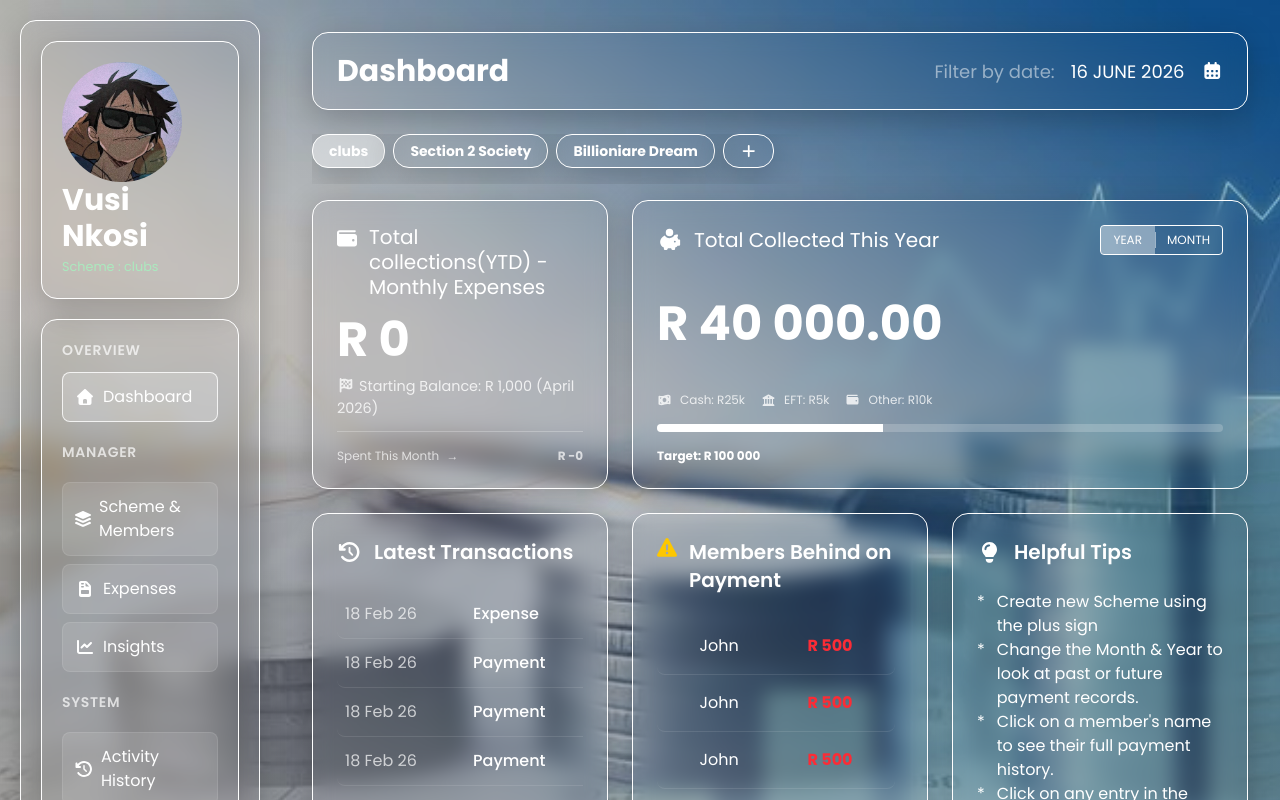
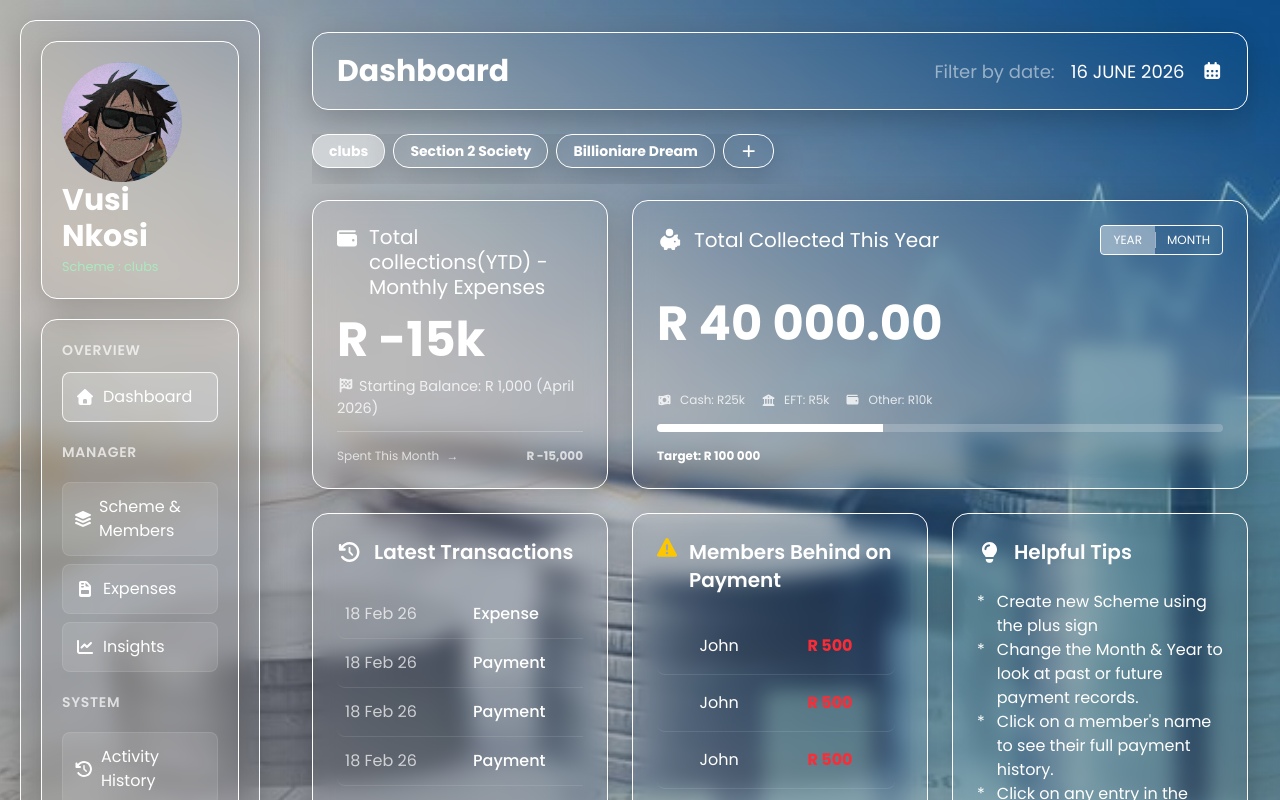
Before and after one commit to Siya-gift/SchemeManager, a React (Vite) app: page / in a window 1280 px wide. Shown: the top 800 px of the page. Built offline with nearby package versions, Linux system fonts and the light colour scheme.

Commit message:
fix: add new expense entry for livestock in App component

```diff
--- a/src/App.jsx
+++ b/src/App.jsx
@@ -121,6 +121,17 @@ function App() {
       amount: 20000,
       type: "Expense (Outflow)",
       schemeName: "Section 2 Society"
+    },
+
+    {
+      id: 5,
+      date: "2026-06-20",
+      month: "June",
+      category: "Livestock / Slaughter",
+      description: "2 Chickens",
+      amount: 15000,
+      type: "Expense (Outflow)",
+      schemeName: "clubs"
     },
   ]
   const [schemes, setSchemes] = useState(() => allSchemes);
```
